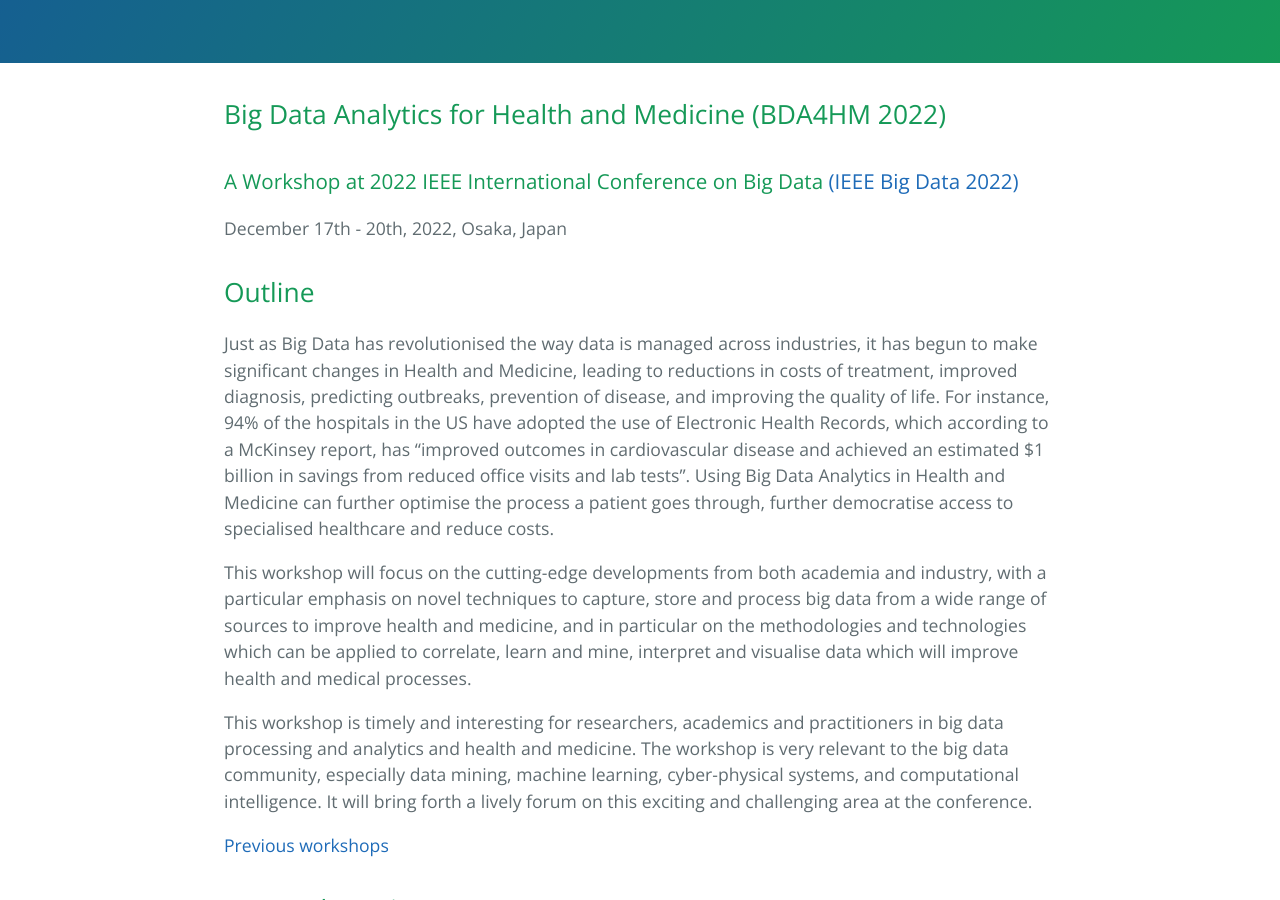
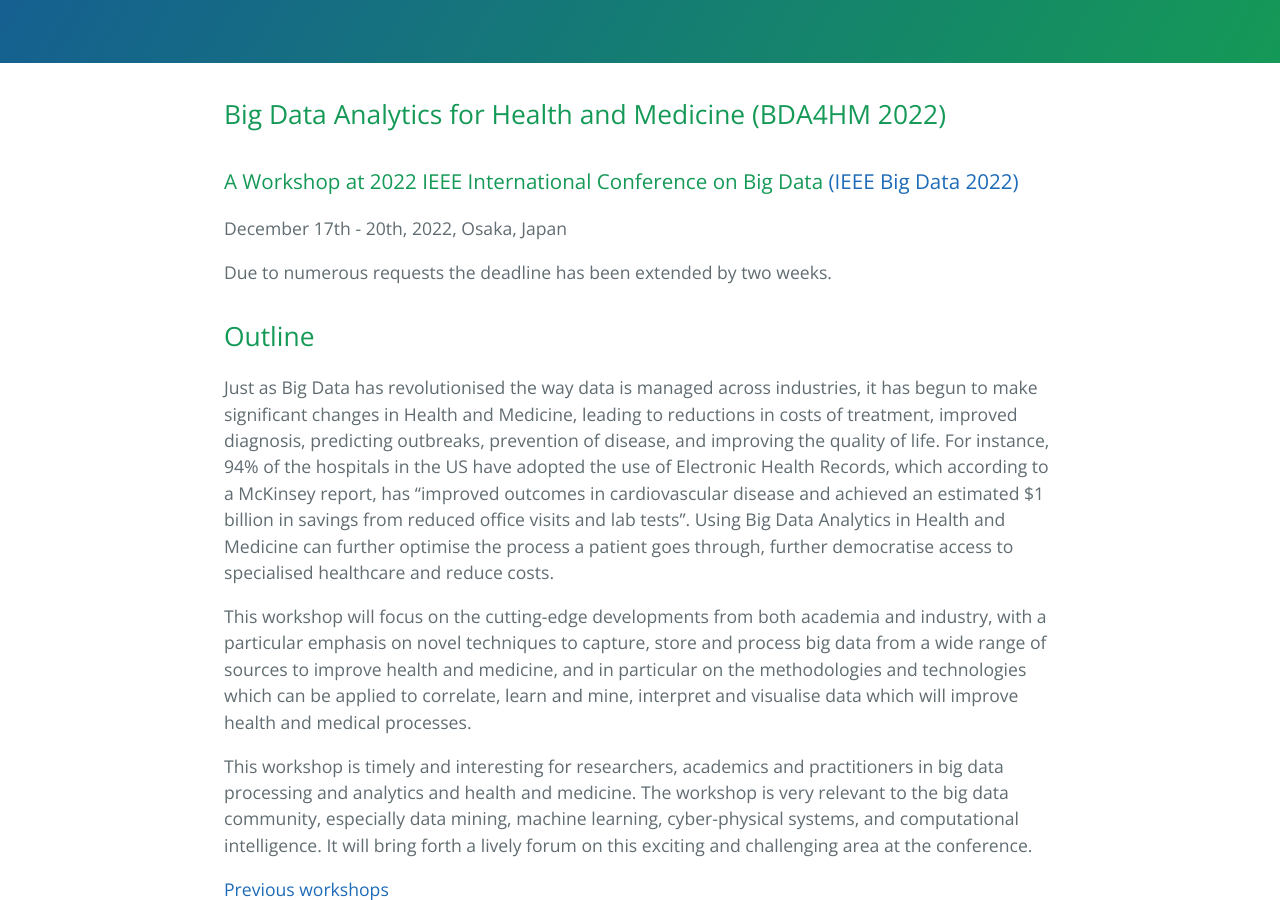
Before and after one commit to bda4hm/bda4hm.github.io, a Jekyll site: the page built from index.md, in a window 1280 px wide and 900 px high, scrolled down 332 px. Built offline with Jekyll 4.4.1, drawn with Linux system fonts in a browser that asks for light colours; our own code applies the rules of GitHub Pages for plain Markdown files; part of the change alters nothing that is shown; some of the changed text lies outside the part shown.

Commit message:
2 week extension

```diff
--- a/index.md
+++ b/index.md
@@ -6,6 +6,7 @@ layout: default
 ### A Workshop at 2022 IEEE International Conference on Big Data [(IEEE Big Data 2022)](http://bigdataieee.org/BigData2022/)
 December 17th - 20th, 2022, Osaka, Japan
 
+Due to numerous requests the deadline has been extended by two weeks.
 
 ## Outline
 
@@ -73,7 +74,7 @@ Please note that the authors of each submitted paper will be expected to review
 ### Important Dates (All dates now firm)
 
 |-------|-------------------|
-| Oct 1, 2022 | Due date for full workshop papers submission |
+| Oct 15, 2022 | Due date for full workshop papers submission |
 | Nov 1, 2022 |  Notification of paper acceptance to authors |
 | Nov 20,2022 | Camera-ready of accepted papers |
 | Dec 17-20 2022 | Workshop (one day of) |
```
